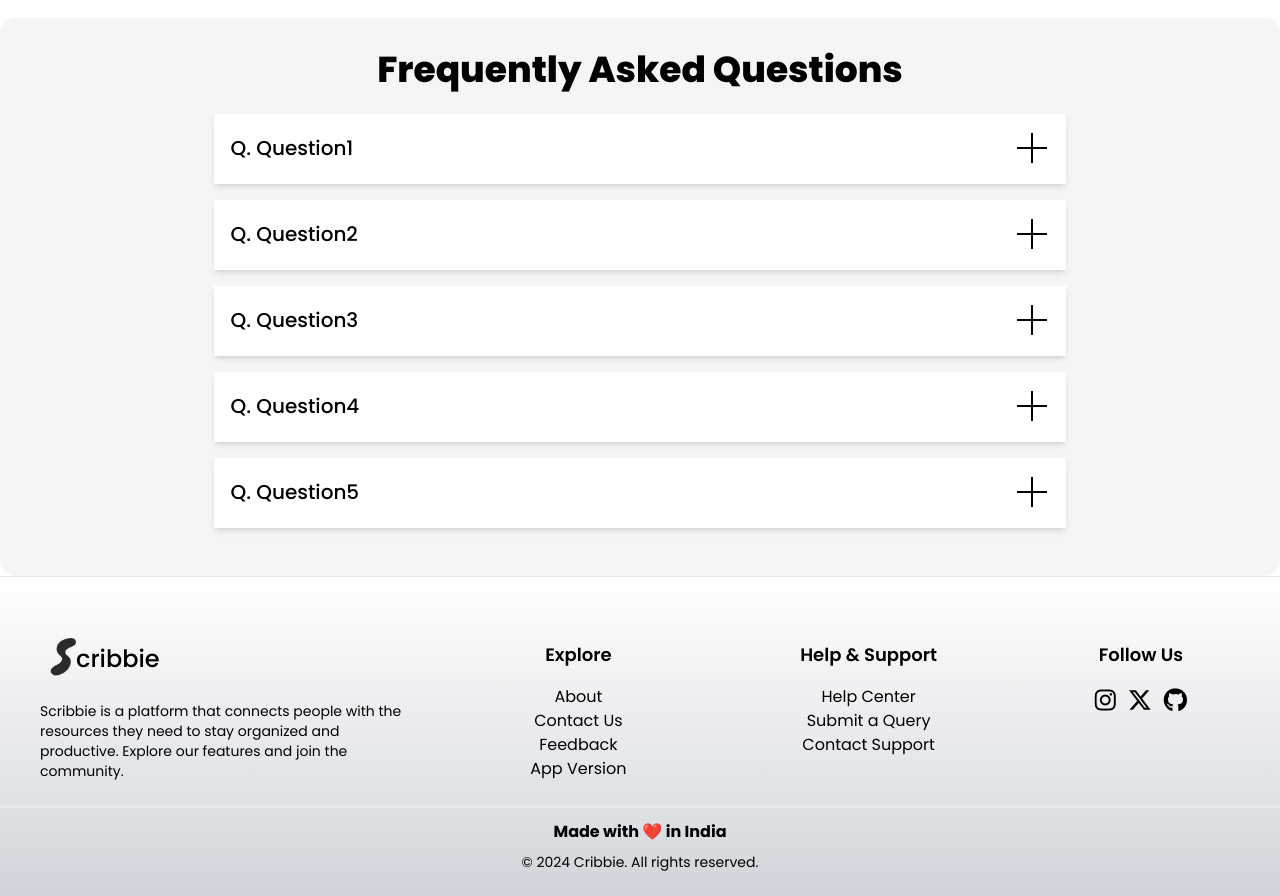
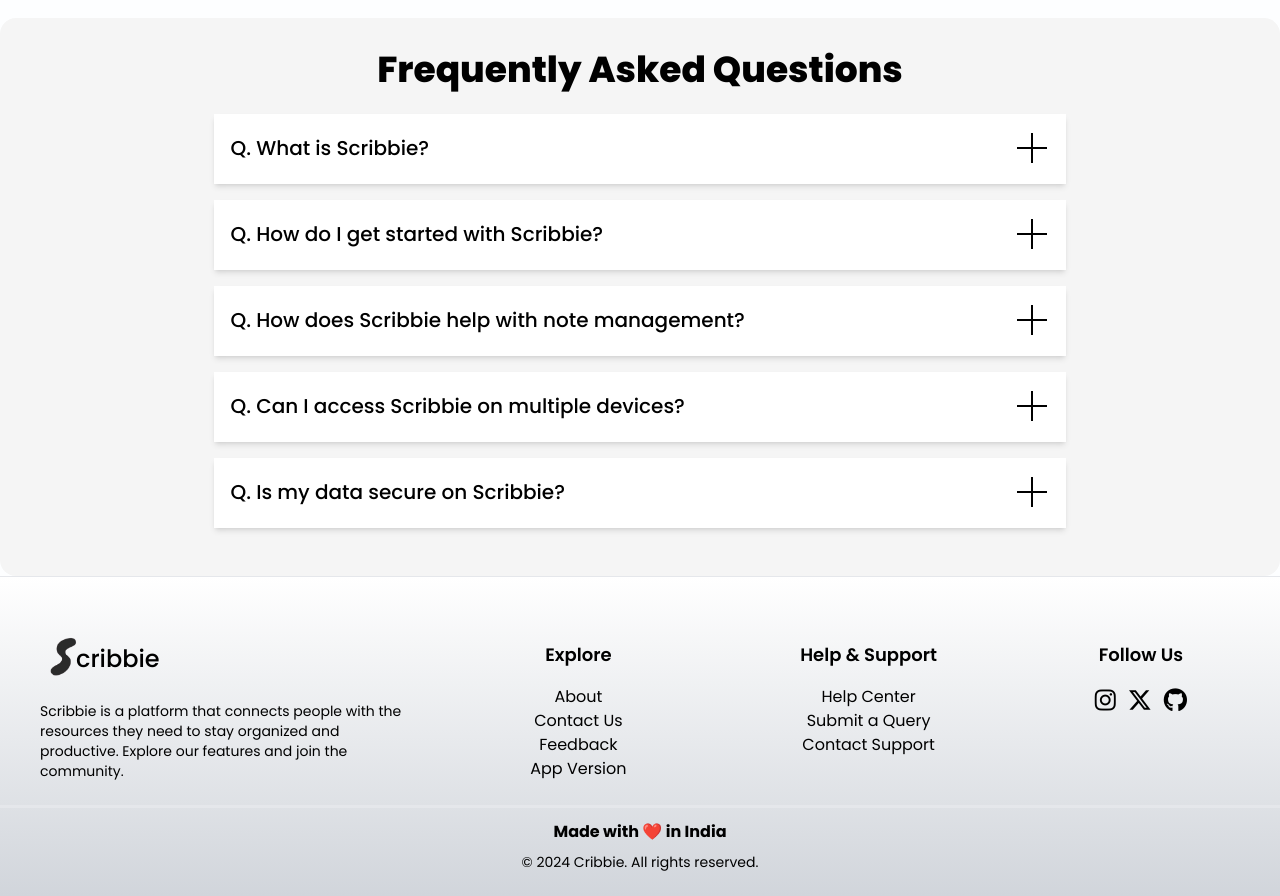
Before and after one commit to Scribbie-Notes/notes-app, a React (Vite) app in the folder frontend/: page / in a window 1280 px wide. Shown: the part 2140-3036 px from the top of the page. Built offline with nearby package versions, Linux system fonts and the light colour scheme; no server answers.

Commit message:
Added Q&A for Scribbie

```diff
--- a/frontend/src/components/Faq.jsx
+++ b/frontend/src/components/Faq.jsx
@@ -39,24 +39,24 @@ const Faq = () => {
 
   const faqData = [
     {
-      question: "Q. Question1",
-      answer: "Lorem ipsum dolor sit amet, consectetur adipiscing elit. Cras erat magna, faucibus sed aliquam gravida, laoreet sed tortor. Suspendisse pellentesque feugiat dui, id dapibus nunc. Fusce tempus, lectus nec egestas pretium, ex nibh fringilla nibh, sit amet efficitur odio leo sit amet nibh. Proin eget magna neque. Vestibulum non dolor eget neque mattis porta efficitur a mauris. Donec posuere tellus ultricies eleifend finibus.",
+      question: "Q. What is Scribbie?",
+      answer: "Scribbie is a powerful, intuitive note-taking website designed specifically for working professionals. It helps you manage your notes seamlessly and effectively, making it easy to stay organized and focused.",
     },
     {
-      question: "Q. Question2",
-      answer: "Lorem ipsum dolor sit amet, consectetur adipiscing elit. Cras erat magna, faucibus sed aliquam gravida, laoreet sed tortor.",
+      question: "Q. How do I get started with Scribbie?",
+      answer: "Getting started with Scribbie is easy! Simply sign up for an account on our website, and you can start taking notes right away. Explore the features and customize your experience to fit your needs.",
     },
     {
-      question: "Q. Question3",
-      answer: "Lorem ipsum dolor sit amet, consectetur adipiscing elit. Cras erat magna, faucibus sed aliquam gravida, laoreet sed tortor. Suspendisse pellentesque feugiat dui, id dapibus nunc. Fusce tempus, lectus nec egestas pretium, ex nibh fringilla nibh, sit amet efficitur odio leo sit amet nibh.",
+      question: "Q. How does Scribbie help with note management?",
+      answer: "Scribbie allows you to categorize and tag your notes for quick retrieval, making it easy to find information when you need it. The intuitive interface ensures you can organize your notes in a way that suits your personal workflow.",
     },
     {
-      question: "Q. Question4",
-      answer: "Lorem ipsum dolor sit amet, consectetur adipiscing elit.",
+      question: "Q. Can I access Scribbie on multiple devices?",
+      answer: "Yes! Scribbie is a web-based application, so you can access your notes from any device with an internet connection. Your notes are automatically synced, ensuring you have access wherever you are.",
     },
     {
-      question: "Q. Question5",
-      answer: "Lorem ipsum dolor sit amet, consectetur adipiscing elit. Cras erat magna, faucibus sed aliquam gravida, laoreet sed tortor. Suspendisse pellentesque feugiat dui, id dapibus nunc. Fusce tempus, lectus nec egestas pretium, ex nibh fringilla nibh, sit amet efficitur odio leo sit amet nibh.",
+      question: "Q. Is my data secure on Scribbie?",
+      answer: "Yes, we take data security seriously. Scribbie uses encryption and other security measures to protect your notes and ensure that your information is safe and private.",
     }
   ];
 
```
